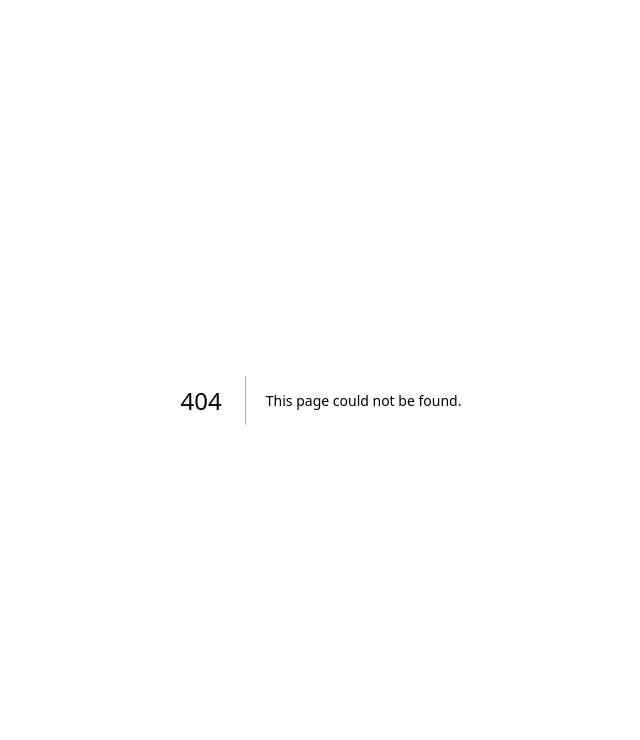
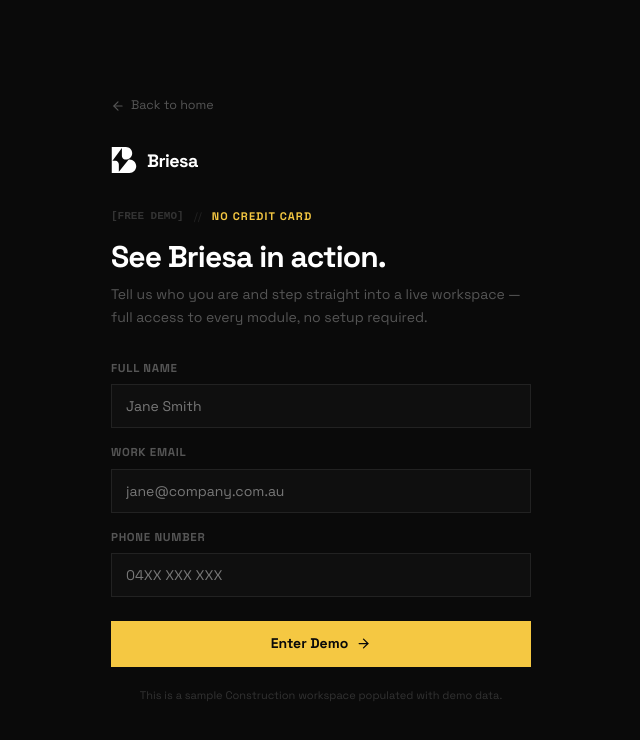
Before and after one commit to xUrbanShotsx/Finalproduct, a Next.js app: page /demo in a window 1280 px wide. Before the commit this address had no page. Shown: the top 740 px of the page, without its empty margins (319-959 px from the left). Built offline with nearby package versions, Linux system fonts and the light colour scheme.

Commit message:
Add /demo lead-capture page; Try Free Demo buttons route there then into Construction dashboard

```diff
--- /dev/null
+++ b/src/app/demo/page.tsx
@@ -0,0 +1,109 @@
+"use client";
+
+import { useState } from "react";
+import { useRouter } from "next/navigation";
+import Link from "next/link";
+import { ArrowRight, ArrowLeft } from "lucide-react";
+
+function BLogo({ size = 28, color = "currentColor" }: { size?: number; color?: string }) {
+  return (
+    <svg viewBox="0 0 400 425" width={size} height={size} fill="none" xmlns="http://www.w3.org/2000/svg">
+      <path d="M400 315.018C400 375.709 350.801 424.908 290.11 424.908H115.751H0V284.249V225.641H8.79121H63.0037C91.6211 225.641 115.751 257.875 115.751 284.249V405.861L276.923 203.663H290.11C350.801 203.663 400 254.328 400 315.018Z" fill={color} />
+      <path d="M334.066 102.564C334.066 159.209 288.146 205.128 231.502 205.128C181.099 205.128 165.568 168.498 165.568 143.59V16.1172L8.79121 227.106H0V0H231.502C288.146 0 334.066 45.9195 334.066 102.564Z" fill={color} />
+    </svg>
+  );
+}
+
+const inputStyle: React.CSSProperties = {
+  width: "100%",
+  padding: "0 14px",
+  height: "44px",
+  fontSize: "14px",
+  background: "#0f0f0f",
+  border: "1px solid #222",
+  color: "#e0e0e0",
+  outline: "none",
+};
+
+export default function DemoPage() {
+  const router = useRouter();
+  const [name, setName]   = useState("");
+  const [email, setEmail] = useState("");
+  const [phone, setPhone] = useState("");
+  const [loading, setLoading] = useState(false);
+
+  function handleSubmit(e: React.FormEvent) {
+    e.preventDefault();
+    setLoading(true);
+    // Demo workspace is the Construction dashboard
+    document.cookie = "b-demo-industry=construction; path=/; max-age=86400";
+    router.push("/dashboard");
+  }
+
+  return (
+    <div style={{ minHeight: "100vh", background: "#0a0a0a", display: "flex", flexDirection: "column", alignItems: "center", justifyContent: "center", padding: "48px 24px", fontFamily: "'Space Grotesk', sans-serif" }}>
+
+      <div style={{ width: "100%", maxWidth: "420px" }}>
+
+        {/* Back */}
+        <Link href="/" style={{ display: "inline-flex", alignItems: "center", gap: "6px", fontSize: "12.5px", color: "#555", textDecoration: "none", marginBottom: "32px" }}
+          onMouseOver={e => (e.currentTarget.style.color = "#aaa")}
+          onMouseOut={e => (e.currentTarget.style.color = "#555")}>
+          <ArrowLeft size={14} /> Back to home
+        </Link>
+
+        {/* Logo + heading */}
+        <div style={{ display: "flex", alignItems: "center", gap: "10px", marginBottom: "28px" }}>
+          <BLogo size={26} color="#ffffff" />
+          <span style={{ fontSize: "18px", fontWeight: 800, letterSpacing: "-0.03em", color: "#ffffff" }}>Briesa</span>
+        </div>
+
+        <div style={{ display: "inline-flex", alignItems: "center", gap: "10px", marginBottom: "16px" }}>
+          <span style={{ fontFamily: "monospace", fontSize: "11px", fontWeight: 700, color: "#333" }}>[FREE DEMO]</span>
+          <span style={{ fontSize: "11px", color: "#222" }}>//</span>
+          <span style={{ fontSize: "11px", fontWeight: 700, letterSpacing: "0.1em", textTransform: "uppercase", color: "#f5c842" }}>No credit card</span>
+        </div>
+
+        <h1 style={{ fontSize: "30px", fontWeight: 800, letterSpacing: "-0.03em", color: "#ffffff", margin: "0 0 10px", lineHeight: 1.1 }}>
+          See Briesa in action.
+        </h1>
+        <p style={{ fontSize: "14px", lineHeight: 1.6, color: "#555", margin: "0 0 32px" }}>
+          Tell us who you are and step straight into a live workspace — full access to every module, no setup required.
+        </p>
+
+        {/* Form */}
+        <form onSubmit={handleSubmit} style={{ display: "flex", flexDirection: "column", gap: "16px" }}>
+          <div style={{ display: "flex", flexDirection: "column", gap: "7px" }}>
+            <label style={{ fontSize: "11.5px", fontWeight: 700, letterSpacing: "0.06em", textTransform: "uppercase", color: "#555" }}>Full name</label>
+            <input type="text" placeholder="Jane Smith" value={name} onChange={e => setName(e.target.value)} required style={inputStyle}
+              onFocus={e => (e.currentTarget.style.borderColor = "#f5c842")}
+              onBlur={e => (e.currentTarget.style.borderColor = "#222")} />
+          </div>
+          <div style={{ display: "flex", flexDirection: "column", gap: "7px" }}>
+            <label style={{ fontSize: "11.5px", fontWeight: 700, letterSpacing: "0.06em", textTransform: "uppercase", color: "#555" }}>Work email</label>
+            <input type="email" placeholder="jane@company.com.au" value={email} onChange={e => setEmail(e.target.value)} required style={inputStyle}
+              onFocus={e => (e.currentTarget.style.borderColor = "#f5c842")}
+              onBlur={e => (e.currentTarget.style.borderColor = "#222")} />
+          </div>
+          <div style={{ display: "flex", flexDirection: "column", gap: "7px" }}>
+            <label style={{ fontSize: "11.5px", fontWeight: 700, letterSpacing: "0.06em", textTransform: "uppercase", color: "#555" }}>Phone number</label>
+            <input type="tel" placeholder="04XX XXX XXX" value={phone} onChange={e => setPhone(e.target.value)} required style={inputStyle}
+              onFocus={e => (e.currentTarget.style.borderColor = "#f5c842")}
+              onBlur={e => (e.currentTarget.style.borderColor = "#222")} />
+          </div>
+
+          <button type="submit" disabled={loading}
+            style={{ display: "inline-flex", alignItems: "center", justifyContent: "center", gap: "8px", height: "46px", marginTop: "8px", fontSize: "14px", fontWeight: 700, color: "#0a0a0a", background: "#f5c842", border: "1px solid #f5c842", cursor: "pointer", opacity: loading ? 0.6 : 1 }}
+            onMouseOver={e => { if (!loading) (e.currentTarget as HTMLElement).style.background = "#e0b830"; }}
+            onMouseOut={e => { (e.currentTarget as HTMLElement).style.background = "#f5c842"; }}>
+            {loading ? "Entering…" : <>Enter Demo <ArrowRight size={15} /></>}
+          </button>
+        </form>
+
+        <p style={{ fontSize: "11px", color: "#333", marginTop: "20px", textAlign: "center", lineHeight: 1.6 }}>
+          This is a sample Construction workspace populated with demo data.
+        </p>
+      </div>
+    </div>
+  );
+}
--- a/src/app/page.tsx
+++ b/src/app/page.tsx
@@ -552,7 +552,7 @@
               Get started <ArrowRight size={15} />
             </Link>
             <Link
-              href="/login"
+              href="/demo"
               style={{ display: "inline-flex", alignItems: "center", gap: "8px", padding: "13px 28px", fontSize: "14px", fontWeight: 500, color: "#555", background: "transparent", textDecoration: "none", border: "1px solid #222" }}
               onMouseOver={e => { (e.currentTarget as HTMLElement).style.color = "#aaa"; (e.currentTarget as HTMLElement).style.borderColor = "#333"; }}
               onMouseOut={e => { (e.currentTarget as HTMLElement).style.color = "#555"; (e.currentTarget as HTMLElement).style.borderColor = "#222"; }}
@@ -728,7 +728,7 @@
               Get started <ArrowRight size={16} />
             </Link>
             <Link
-              href="/login"
+              href="/demo"
               style={{ display: "inline-flex", alignItems: "center", gap: "8px", padding: "14px 28px", fontSize: "15px", fontWeight: 500, color: "#555", background: "transparent", textDecoration: "none", border: "1px solid #222" }}
               onMouseOver={e => (e.currentTarget as HTMLElement).style.borderColor = "#333"}
               onMouseOut={e => (e.currentTarget as HTMLElement).style.borderColor = "#222"}
--- a/src/middleware.ts
+++ b/src/middleware.ts
@@ -37,7 +37,7 @@
 
   const { pathname } = request.nextUrl;
   const isAuth   = pathname.startsWith("/login") || pathname.startsWith("/signup");
-  const isPublic = pathname === "/" || isAuth;
+  const isPublic = pathname === "/" || pathname.startsWith("/demo") || isAuth;
 
   if (!user && !isPublic) {
     return NextResponse.redirect(new URL("/login", request.url));
```
